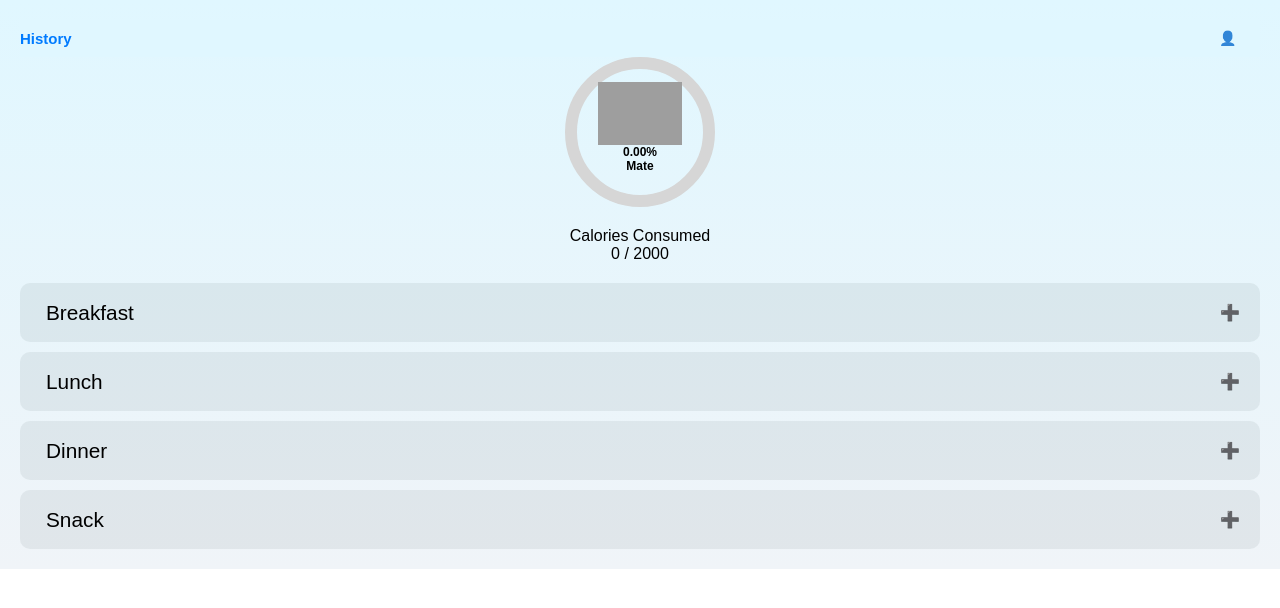
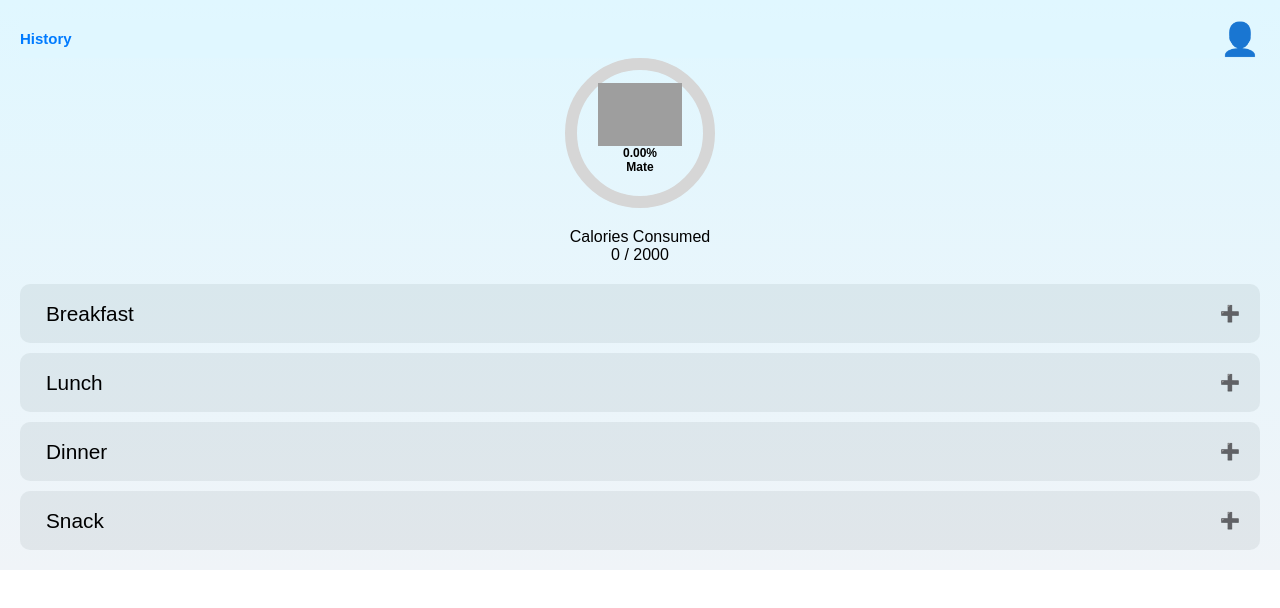
Before and after one commit to bavllymagid/Diet-Tracker, a React (Create React App) app: page / in a window 1280 px wide. Shown: the top 608 px of the page. Built offline with nearby package versions, Linux system fonts and the light colour scheme; grey boxes are pictures that could not be loaded.

Commit message:
[Fixed] dependency problem

```diff
--- a/package.json
+++ b/package.json
@@ -3,11 +3,8 @@
   "version": "0.1.0",
   "private": true,
   "dependencies": {
-    "@dnd-kit/core": "^6.1.0",
     "@emotion/react": "^11.11.4",
     "@emotion/styled": "^11.11.5",
-    "@material-ui/core": "^4.12.4",
-    "@mui/material": "^5.15.18",
     "@testing-library/jest-dom": "^5.17.0",
     "@testing-library/react": "^13.4.0",
     "@testing-library/user-event": "^13.5.0",
--- a/src/components/DietTracker.js
+++ b/src/components/DietTracker.js
@@ -5,7 +5,6 @@ import MealTimeItem from './items/MealTimeItem.js';
 import ProgressBar from './items/ProgressContainer.js';
 import { sumAllCalories } from './utils/DataStorage';
 import { useNavigate} from "react-router-dom";
-import { Button } from '@material-ui/core';
 import ProfilePage from './ProfilePage';
 
 
@@ -42,7 +41,7 @@ const DietTracker = () => {
     <div className="diet-tracker">
       <header>
         <h1 className="history-text">History</h1>
-        <Button className="profile-icon" onClick={handleClick}>👤</Button>
+        <div className="profile-icon" onClick={handleClick}>👤</div>
       </header>
       <ProgressBar percentage={state.percentage} />
       <div className="calories">
```
Also changed, not shown: 1 other file (tests, documents, lock files or other folders).
